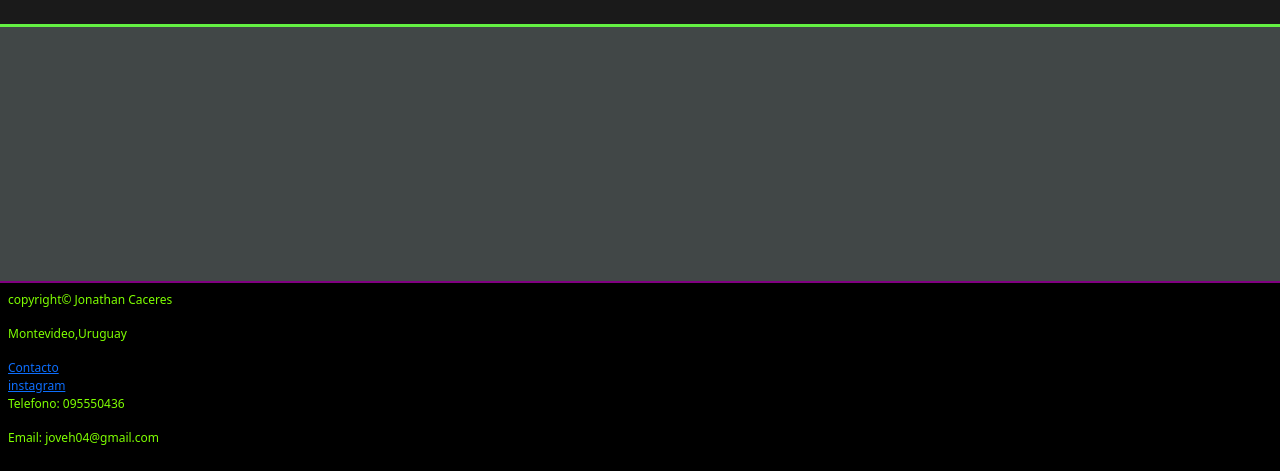
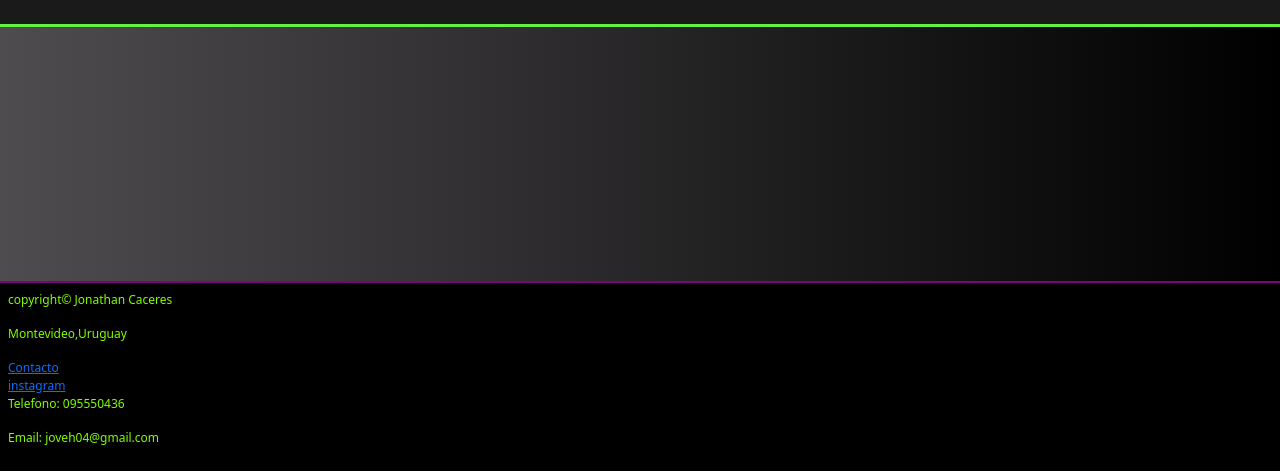
Before and after one commit to Joveh04/pwjccaceres, a plain HTML site: page galeria.html in a window 1280 px wide. Shown: the part 851-1322 px from the top of the page. Drawn offline with nearby package versions, Linux system fonts and the light colour scheme.

Commit message:
agregue gradiente a body

```diff
--- a/style.css
+++ b/style.css
@@ -6,7 +6,7 @@
 body{
     width: 100%;
     height: 100%;
-    background-color:rgb(65, 71, 71);
+    background-image: linear-gradient(to left,black,rgb(79, 76, 79));
     color: #000000;
     background-size:100% ;
 }
```
